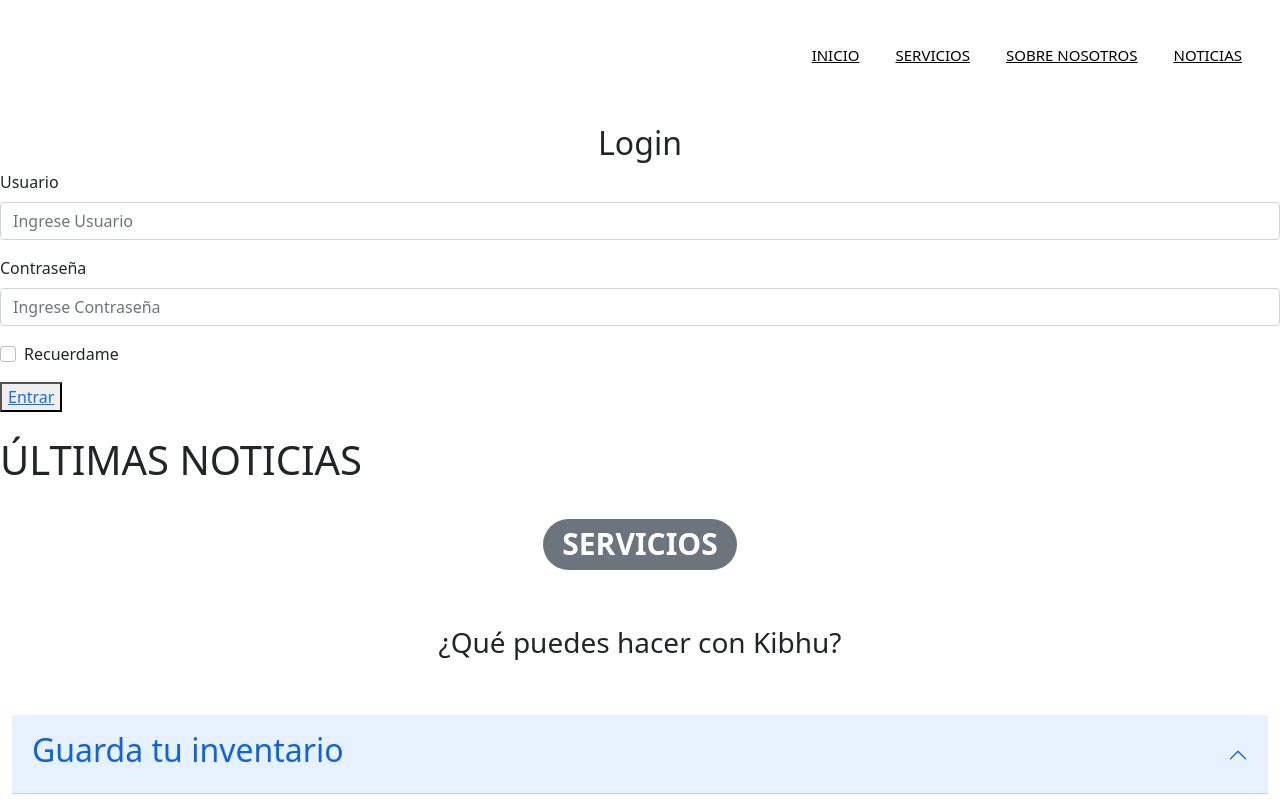
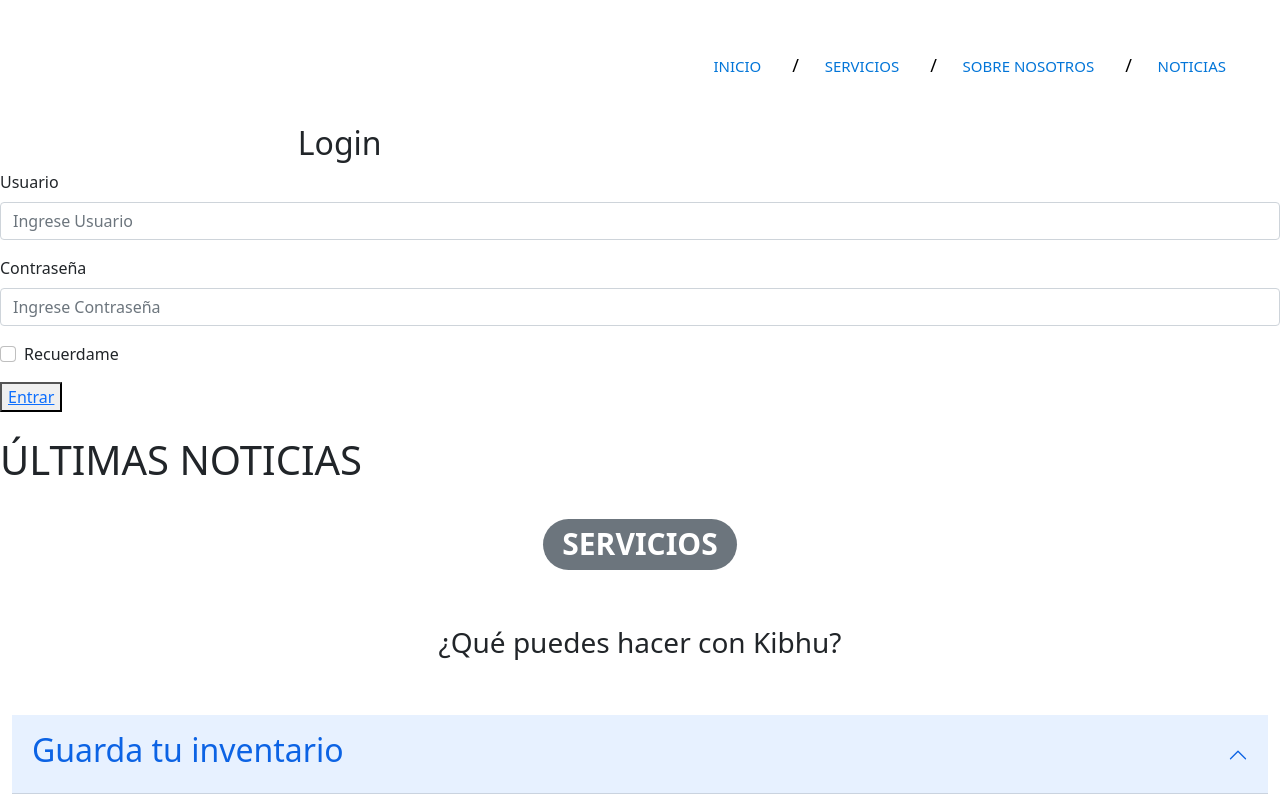
Before and after one commit to Kibhu-minTic-equipo3-32utp/Kibhu_FrontReact, a React (Create React App) app in the folder kibhu/: page / in a window 1280 px wide. Shown: the top 800 px of the page. Built offline with nearby package versions, Linux system fonts and the light colour scheme.

Commit message:
Update style header

```diff
--- a/kibhu/src/components/web/home.css
+++ b/kibhu/src/components/web/home.css
@@ -31,3 +31,25 @@ ul a :active:hover {
 #inicio {
     padding-top: 100px;
 }
+
+ul.breadcrumb {
+    padding: 10px 16px;
+    list-style: none;
+    background-color: white;
+}
+
+ul.breadcrumb li {
+    display: inline;
+    font-size: 18px;
+}
+
+ul.breadcrumb li+li:before {
+    padding: 8px;
+    color: black;
+    content: "/\00a0";
+}
+
+ul.breadcrumb li a {
+    color: #0275d8;
+    text-decoration: none;
+}
--- a/kibhu/src/components/web/home.js
+++ b/kibhu/src/components/web/home.js
@@ -9,10 +9,11 @@ import './home.css';
 
 function Home() {
     return (
+
         <div>
             <div class="principal">
                 <div class="header-menu">
-                    <ul>
+                    <ul class="breadcrumb">
                         <li><a href="#inicio">Inicio</a></li>
                         <li><a href="#servicios">Servicios</a></li>
                         <li><a href="#sobre-nosotros">Sobre nosotros</a></li>
```
